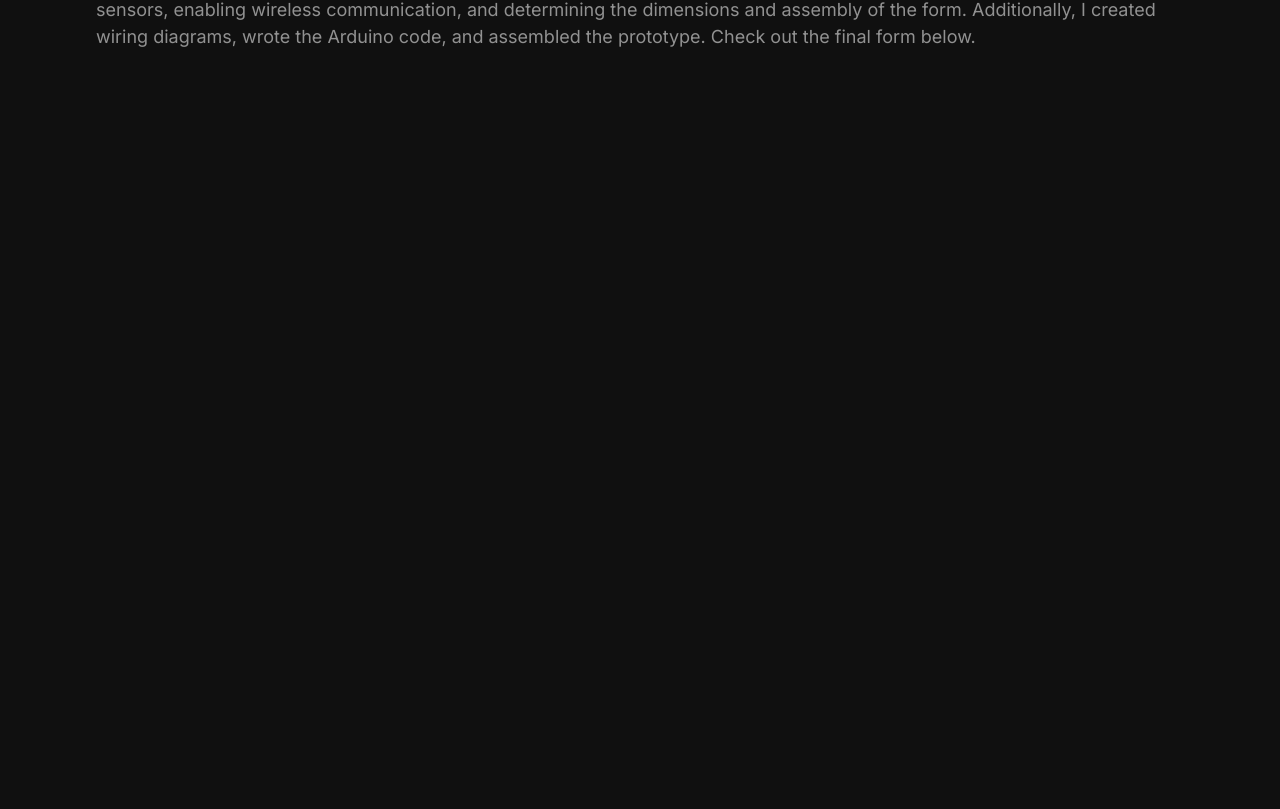
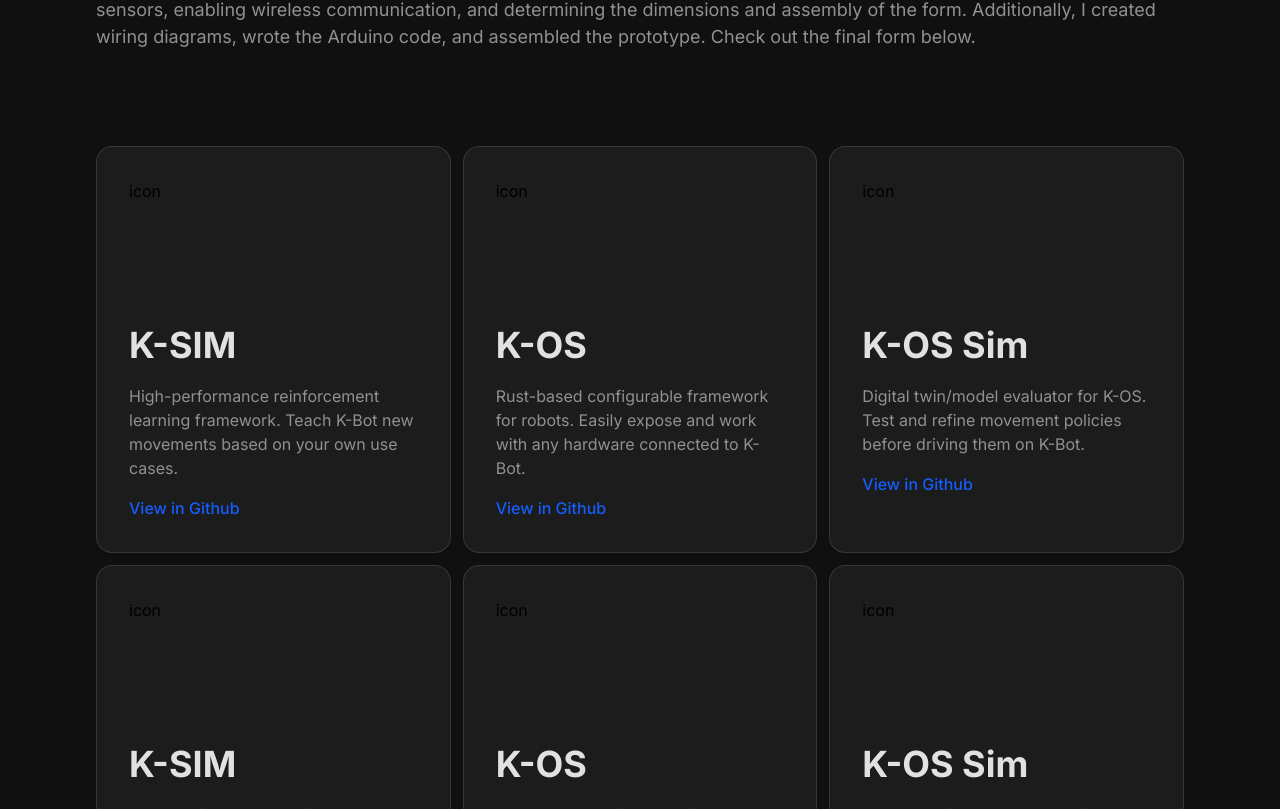
Before and after one commit to MichaelDresler/michaeldresler.github.io, a Next.js app: page /projects/surge in a window 1280 px wide. Shown: the part 1731-2540 px from the top of the page. Before the commit the page ends 1781 px from the top, so only its background shows below. Built offline with nearby package versions, Linux system fonts and the light colour scheme.

Commit message:
testing interactive cards

```diff
--- /dev/null
+++ b/app/components/IconCard/InteractiveCard.tsx
@@ -0,0 +1,86 @@
+"use client";
+import React, { useRef, useState } from "react";
+import { cardData } from "./product-data";
+
+type InteractiveCardProps = {
+  icon: React.ReactNode;
+  title: string;
+  description: string;
+  linkText: string;
+  linkHref: string;
+  className: string;
+};
+
+export function InteractiveCard({
+  icon,
+  title,
+  description,
+  linkText,
+  linkHref,
+  className,
+}: InteractiveCardProps) {
+  const [gradientPos, setGradientPos] = useState({ x: 100, y: 100 });
+  const cardRef = useRef<HTMLDivElement>(null);
+
+  function handleMouseMove(e: React.MouseEvent) {
+    const rect = cardRef.current?.getBoundingClientRect();
+    if (!rect) return;
+
+    const x = e.clientX - rect.left;
+    const y = e.clientY - rect.top;
+    setGradientPos({ x, y });
+  }
+
+  const gradientStyle = {
+    backgroundImage: `radial-gradient(800px circle at ${gradientPos.x}px ${gradientPos.y}px, rgba(255,255,255,0.07), transparent 40%)`,
+  };
+  return (
+    <div
+      ref={cardRef}
+      onMouseMove={handleMouseMove}
+      className={`flex border-primary/60 border flex-col bg-white/5 z-10 w-full p-8 relative group rounded-2xl shadow-md ${className} `}
+    >
+      {/* Gradient background layer */}
+      <div
+        className="opacity-0 group-hover:opacity-90 absolute w-full h-full top-0 left-0 z-0 pointer-events-none transition-all duration-100"
+        style={gradientStyle}
+      />
+      {/* Icon */}
+      <div className="mb-[120px]">{icon}</div>
+
+      {/* Title */}
+      <div>
+        <h2 className="text-2xl font-bold text-primary mb-4">{title}</h2>
+
+        {/* Description */}
+        <p className="text-secondary text-body-1 mb-4">{description}</p>
+
+        {/* Link */}
+        <a
+          href={linkHref}
+          className="text-blue-600 font-medium hover:underline"
+        >
+          {linkText}
+        </a>
+      </div>
+    </div>
+  );
+}
+
+export function InteractiveCardList() {
+  return (
+    <div className="grid grid-cols-3 gap-3 mt-24">
+      {cardData.map((card, index) => (
+        <InteractiveCard
+          key={index}
+          icon={<span>{card.icon}</span>}
+          title={card.title}
+          description={card.description}
+          linkText="View in Github"
+          linkHref={card.linkHref}
+          className=""
+        />
+      ))}
+    </div>
+  );
+}
--- /dev/null
+++ b/app/components/IconCard/product-data.ts
@@ -0,0 +1,50 @@
+export const cardData = [
+  {
+    title: "K-SIM",
+    description:
+      "High-performance reinforcement learning framework. Teach K-Bot new movements based on your own use cases.",
+    linkText: "View on GitHub",
+    linkHref: "https://github.com/",
+    icon: "icon",
+  },
+  {
+    title: "K-OS",
+    description:
+      "Rust-based configurable framework for robots. Easily expose and work with any hardware connected to K-Bot.",
+    linkText: "View on GitHub",
+    linkHref: "https://github.com/",
+    icon: "icon",
+  },
+  {
+    title: "K-OS Sim",
+    description:
+      "Digital twin/model evaluator for K-OS. Test and refine movement policies before driving them on K-Bot.",
+    linkText: "View on GitHub",
+    linkHref: "https://github.com/",
+    icon: "icon",
+  },
+  {
+    title: "K-SIM",
+    description:
+      "High-performance reinforcement learning framework. Teach K-Bot new movements based on your own use cases.",
+    linkText: "View on GitHub",
+    linkHref: "https://github.com/",
+    icon: "icon",
+  },
+  {
+    title: "K-OS",
+    description:
+      "Rust-based configurable framework for robots. Easily expose and work with any hardware connected to K-Bot.",
+    linkText: "View on GitHub",
+    linkHref: "https://github.com/",
+    icon: "icon",
+  },
+  {
+    title: "K-OS Sim",
+    description:
+      "Digital twin/model evaluator for K-OS. Test and refine movement policies before driving them on K-Bot.",
+    linkText: "View on GitHub",
+    linkHref: "https://github.com/",
+    icon: "icon",
+  },
+]
--- a/app/components/NavBar.tsx
+++ b/app/components/NavBar.tsx
@@ -99,9 +99,7 @@ export default function NavBar() {
           height: isOpen ? `${56 * navlinks.length + 56}px` : "2.75rem",
         }}
         className={` ${
-          isOpen
-            ? `rounded-[12px] `
-            : " rounded-[32px]"
+          isOpen ? `rounded-[12px] ` : " rounded-[32px]"
         }   mx-auto   ${
           scrollingDown && "opacity-0 blur-[10px]"
         }   bg-[rgba(60,60,60,0.85)] transition-all duration-400 will-change-auto   mt-4 backdrop-blur-md  overflow-hidden flex flex-col sm:flex-row px-4 sm:px-1  sm:w-fit z-1000 outline-1 outline-[rgb(70,70,70)]`}
@@ -161,16 +159,18 @@ export default function NavBar() {
               >
                 <Link
                   className={`  link font-medium  sm:py-0 sm:px-5 px-0 py-[14px] ${
-                    (pathname === link.url || (link.url === '/#projects' && pathname.startsWith('/projects')))
-    ? 'text-primary'
-    : 'text-primary/60'
+                    pathname === link.url ||
+                    (link.url === "/#projects" &&
+                      pathname.startsWith("/projects"))
+                      ? "text-primary"
+                      : "text-primary/60"
                   }`}
                   href={link.url}
                 >
                   {link.name}
                 </Link>
                 <span
-                  className={`  text-sm absolute pointer-events-none inset-x-[-48px] inset-y-[0px] sm:inset-y-[-8px] sm:inset-x-[0px] ${
+                  className={`   absolute pointer-events-none inset-x-[-48px] inset-y-[0px] sm:inset-y-[-8px] sm:inset-x-[0px] ${
                     pathname === activeHover && "-z-10"
                   }`}
                 >
@@ -183,8 +183,7 @@ export default function NavBar() {
                         duration: 0.5,
                       }}
                       className={` shadow-[0px_0px_2px_2px_rgba(0,0,0,0.09)] bg-white/15 overflow-hidden w-full h-full rounded-full  `}
-                    >
-                    </motion.div>
+                    ></motion.div>
                   )}
                 </span>
               </li>
--- a/app/globals.css
+++ b/app/globals.css
@@ -130,7 +130,7 @@
     --text-secondary: rgba(145, 145, 145, 1);
     --inverse: 0, 0, 0;
     --foreground: 255, 255, 255;
-    --border-primary: rgb(255, 255, 255,0.2);
+    --border-primary: rgba(255, 255, 255, 0.2);
 
 
     /* --surface: 248, 246, 243;
--- a/app/projects/surge/page.tsx
+++ b/app/projects/surge/page.tsx
@@ -4,6 +4,7 @@ import { ImageContainer } from "@/app/components/ImageContainer";
 
 import homenew from "/public/webpage.png";
 import { TextBlock } from "@/app/components/TextBlock";
+import { InteractiveCardList } from "@/app/components/IconCard/InteractiveCard";
 
 
 export default function Surge() {
@@ -39,6 +40,7 @@ export default function Surge() {
             {/* <ImageContainer img={homenew} tag="New Site" caption="this is a caption"/> */}
 
           </div>
+          <InteractiveCardList/>
 
       </main>
     </div>
```
